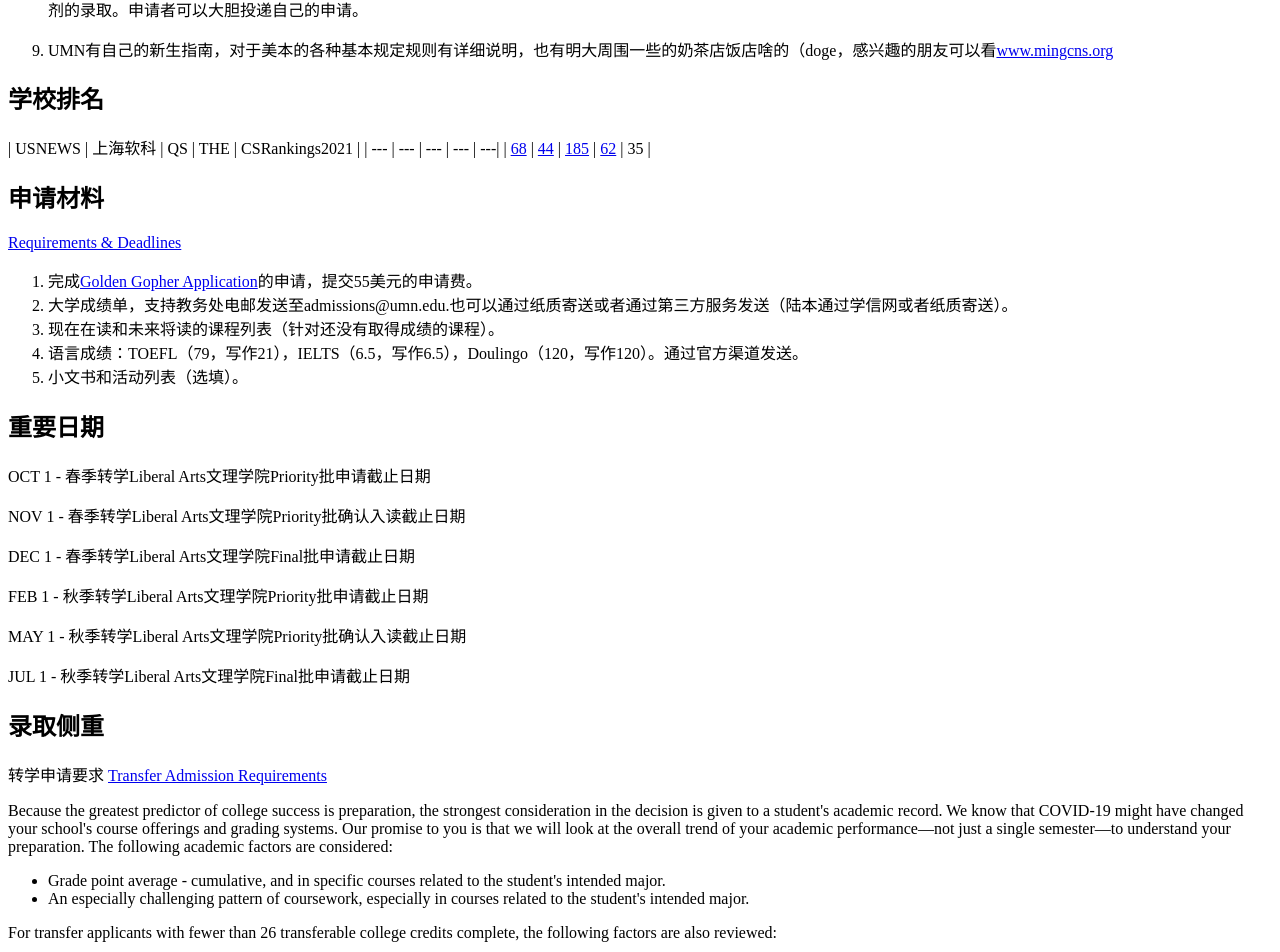
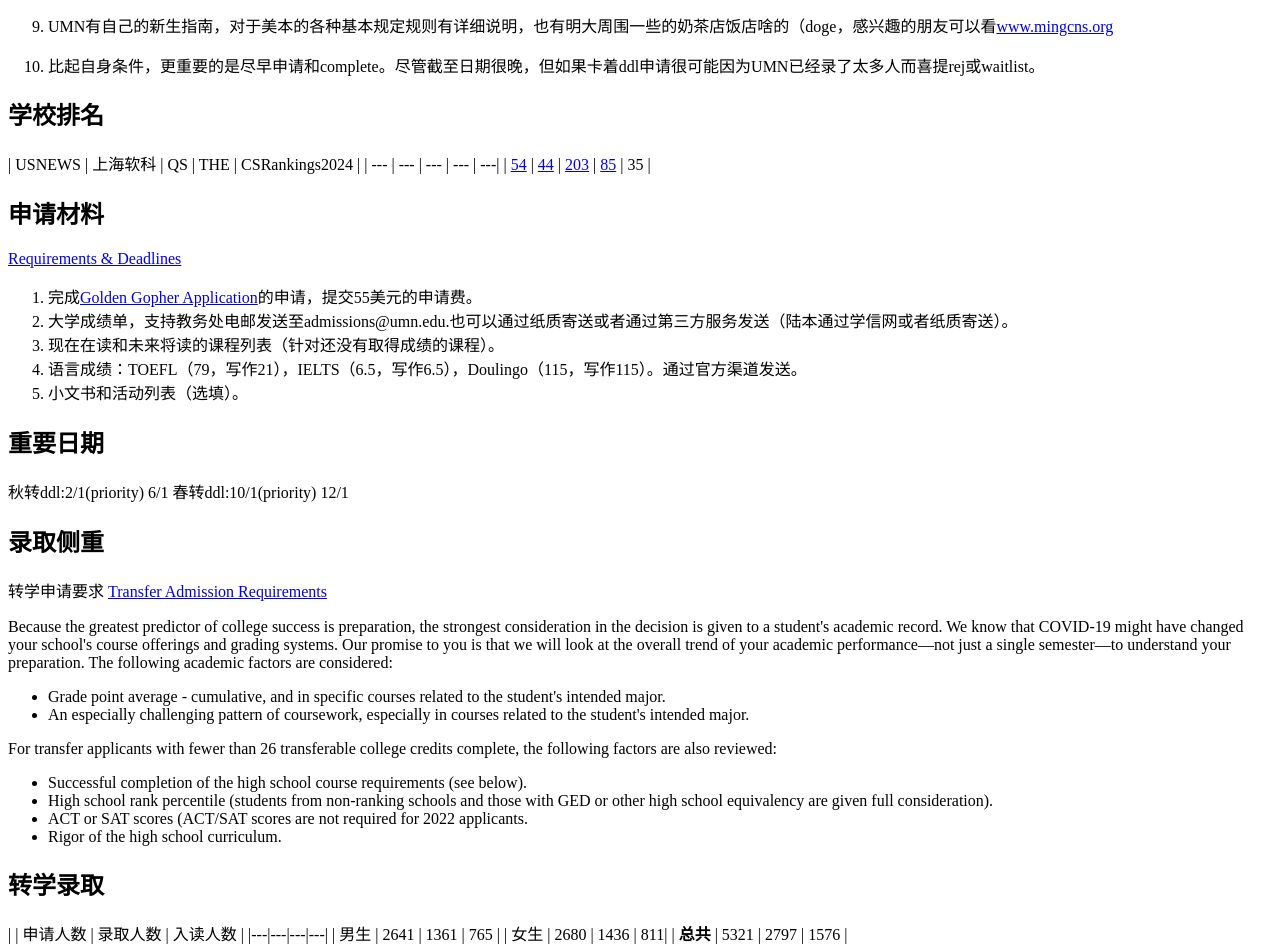
Before and after one commit to daydreamer2006/Transferwiki.cc, a Next.js app: page /schools/umn in a window 1280 px wide. Shown: the part 1369-2321 px from the top of the page. Built offline with nearby package versions, Linux system fonts and the light colour scheme.

Commit message:
Update umn.mdx

```diff
--- a/pages/schools/umn.mdx
+++ b/pages/schools/umn.mdx
@@ -18,9 +18,9 @@
 
 2. 文书和软背景选填，如果你不愿意再花时间，实际上完全可以不用填。不需要初高中的任何材料，并且认可大学教务处直接以电邮的方式发送成绩。结合1来看，大部分人一至两个小时之内可以搞定申请的填报。
 
-3. 文理学院开设科目齐全，录取率极高。大部分专业都能在文理学院找到对应的专业来进行申请。申请填报完成一周左右大概率材料可以齐全，三周左右大概率会审核完毕之后发文理学院的offer。并且根据文理学院春季转学的Priority（提前批）申请截止日期在10月1号，confirmation（告诉学校你要不要去）截止日期11月1号；Final（最终批）申请截止日期在12月1号，confirmation没有明确的截止日期（2022年数据）；秋季转学的Priority（提前批）申请截止日期在2月1号，confirmation（告诉学校你要不要去）截止日期5月1号；Final（最终批）申请截止日期在6月1号，confirmation没有明确的截止日期（2022年数据）。无论是春季还是秋季转学，明尼苏达双城文理学院的申请和确认截止日期都是晚于大部分学校的。这意味着如果你没有赶上大部分学校的秋季转学申请，明尼苏达双城的大门依然为你敞开，你将依然还有时间和机会来参加申请；或者如果你满意明尼苏达但还想等待其他一些出结果比较晚（5月份过后）的学校，可以申请Final批。这样，如果其他更心怡的学校没有录取，那么还可以confirm明尼苏达。
+3. 文理学院开设科目齐全，录取率极高。大部分专业都能在文理学院找到对应的专业来进行申请。申请填报完成一周左右大概率材料可以齐全，三周左右大概率会审核完毕之后发文理学院的offer。并且根据文理学院春季转学的Priority（提前批）申请截止日期在10月1号；Final（最终批）申请截止日期在12月1号，；秋季转学的Priority（提前批）申请截止日期在2月1号，；Final（最终批）申请截止日期在6月1号。无论是春季还是秋季转学，明尼苏达双城文理学院的申请和确认截止日期都是晚于大部分学校的。这意味着如果你没有赶上大部分学校的秋季转学申请，明尼苏达双城的大门依然为你敞开，你将依然还有时间和机会来参加申请；或者如果你满意明尼苏达但还想等待其他一些出结果比较晚（5月份过后）的学校，可以申请Final批。这样，如果其他更心怡的学校没有录取，那么还可以confirm明尼苏达。
 
-4. 总共可以填两个不同学院下的专业，并且两个专业的申请是分开审核的。除了文理学院之外，还可以选其他学院的专业。但是其他学院录取难度极高，审核时间也非常长。因此可在文理学院挑最想去的专业，之后可在其他学院挑第二想去的专业试试运气。
+4. 总共可以填两个不同学院下的专业，并且两个专业的申请是分开审核的。除了文理学院之外，还可以选其他学院的专业。但是其他学院录取难度极高，审核时间也非常长。即使想去其他学院，也建议选择文理学院申请，入学之后可内转其他学院要求较低。
 
 5. 对于发送的申请和材料处理速度极快，并且发的催办邮件大多可以在一两天之内回复，这是许多学校做不到的。
 
@@ -33,11 +33,13 @@
 
 9. UMN有自己的新生指南，对于美本的各种基本规定规则有详细说明，也有明大周围一些的奶茶店饭店啥的（doge，感兴趣的朋友可以看[www.mingcns.org](www.mingcns.org)
 
+10. 比起自身条件，更重要的是尽早申请和complete。尽管截至日期很晚，但如果卡着ddl申请很可能因为UMN已经录了太多人而喜提rej或waitlist。
+
 ## 学校排名
 
-| USNEWS | 上海软科 | QS | THE | CSRankings2021 |
+| USNEWS | 上海软科 | QS | THE | CSRankings2024 |
 | --- | --- | --- | --- | ---|
-| [68](https://www.usnews.com/best-colleges/university-of-minnesota-twin-cities-3969) | [44](https://www.shanghairanking.com/institution/university-of-minnesota-twin-cities) | [185](https://www.topuniversities.com/universities/university-minnesota-twin-cities) | [62](https://www.timeshighereducation.com/world-university-rankings/university-minnesota) | 35 |
+| [54](https://www.usnews.com/best-colleges/university-of-minnesota-twin-cities-3969) | [44](https://www.shanghairanking.com/institution/university-of-minnesota-twin-cities) | [203](https://www.topuniversities.com/universities/university-minnesota-twin-cities) | [85](https://www.timeshighereducation.com/world-university-rankings/university-minnesota) | 35 |
 
 ## 申请材料
 
@@ -46,22 +48,13 @@
 1. 完成[Golden Gopher Application](https://umntc.mycollegeapplication.org/Login.aspx)的申请，提交55美元的申请费。
 2. 大学成绩单，支持教务处电邮发送至admissions@umn.edu.也可以通过纸质寄送或者通过第三方服务发送（陆本通过学信网或者纸质寄送）。
 3. 现在在读和未来将读的课程列表（针对还没有取得成绩的课程）。
-4. 语言成绩：TOEFL（79，写作21），IELTS（6.5，写作6.5），Doulingo（120，写作120）。通过官方渠道发送。
+4. 语言成绩：TOEFL（79，写作21），IELTS（6.5，写作6.5），Doulingo（115，写作115）。通过官方渠道发送。
 5. 小文书和活动列表（选填）。
 
 ## 重要日期
 
-OCT 1 - 春季转学Liberal Arts文理学院Priority批申请截止日期
-
-NOV 1 - 春季转学Liberal Arts文理学院Priority批确认入读截止日期
-
-DEC 1 - 春季转学Liberal Arts文理学院Final批申请截止日期
-
-FEB 1 - 秋季转学Liberal Arts文理学院Priority批申请截止日期
-
-MAY 1 - 秋季转学Liberal Arts文理学院Priority批确认入读截止日期
-
-JUL 1 - 秋季转学Liberal Arts文理学院Final批申请截止日期
+秋转ddl:2/1(priority) 6/1
+春转ddl:10/1(priority) 12/1
 
 
 
@@ -85,11 +78,11 @@ For transfer applicants with fewer than 26 transferable college credits complete
 
 | | 申请人数 | 录取人数 | 入读人数 |
 |---|---|---|---|
-| 男生 | 2517 | 1340 | 831 |
-| 女生 | 2551 | 1438 | 887|
-| **总共** | 5068 | 2778 | 1718 |
+| 男生 | 2641 | 1361 | 765 |
+| 女生 | 2680 | 1436 | 811|
+| **总共** | 5321 | 2797 | 1576 |
 
-参考材料：[Common Data Set 2021-2022](https://idr.umn.edu/sites/idr.umn.edu/files/cds_2021_2022_tc.pdf)
+参考材料：[Common Data Set 2023-2024](https://idr.umn.edu/sites/idr.umn.edu/files/cds_2023_2024_tc.pdf)
 
 ## 其他注意事项
 
```
